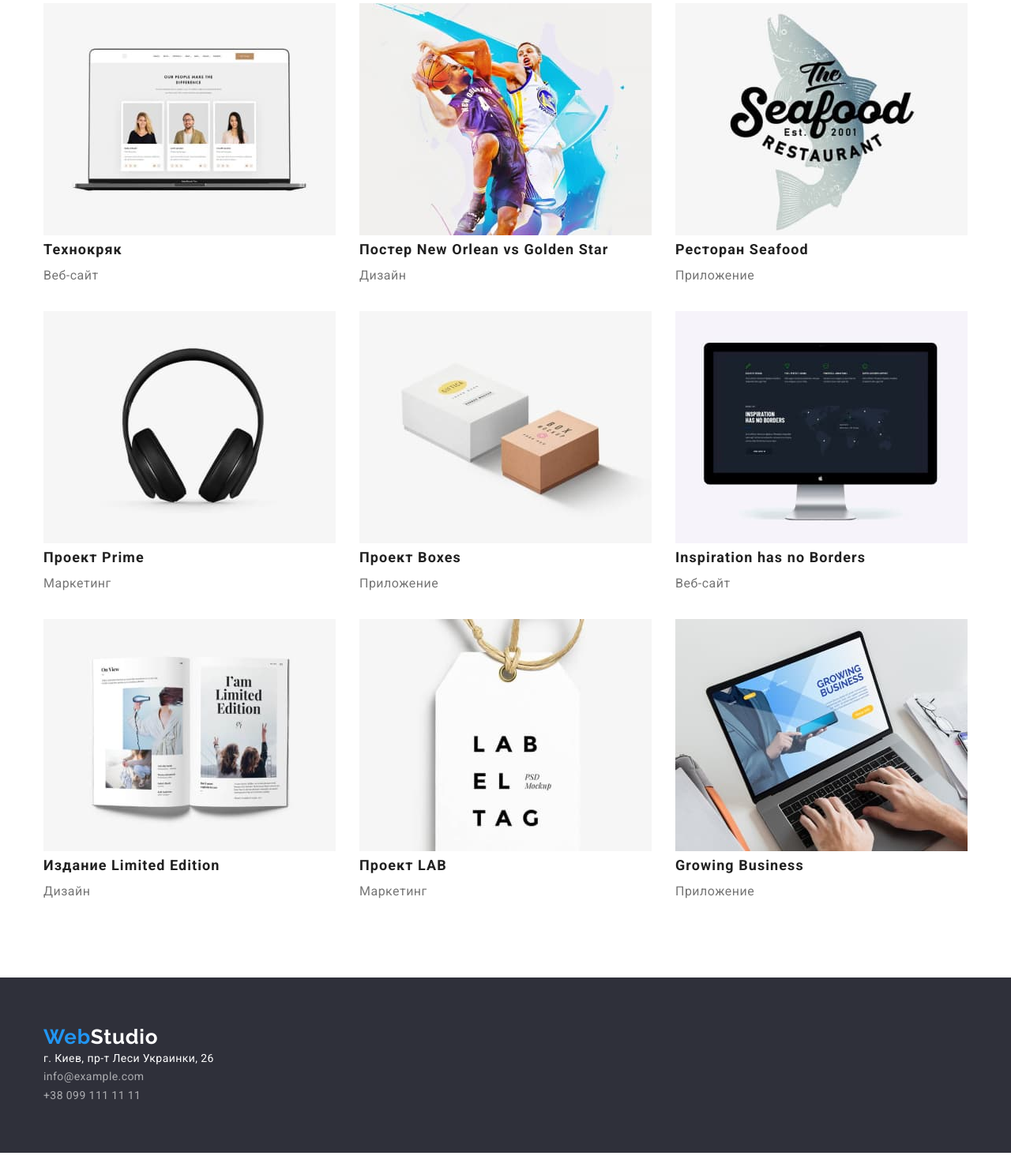
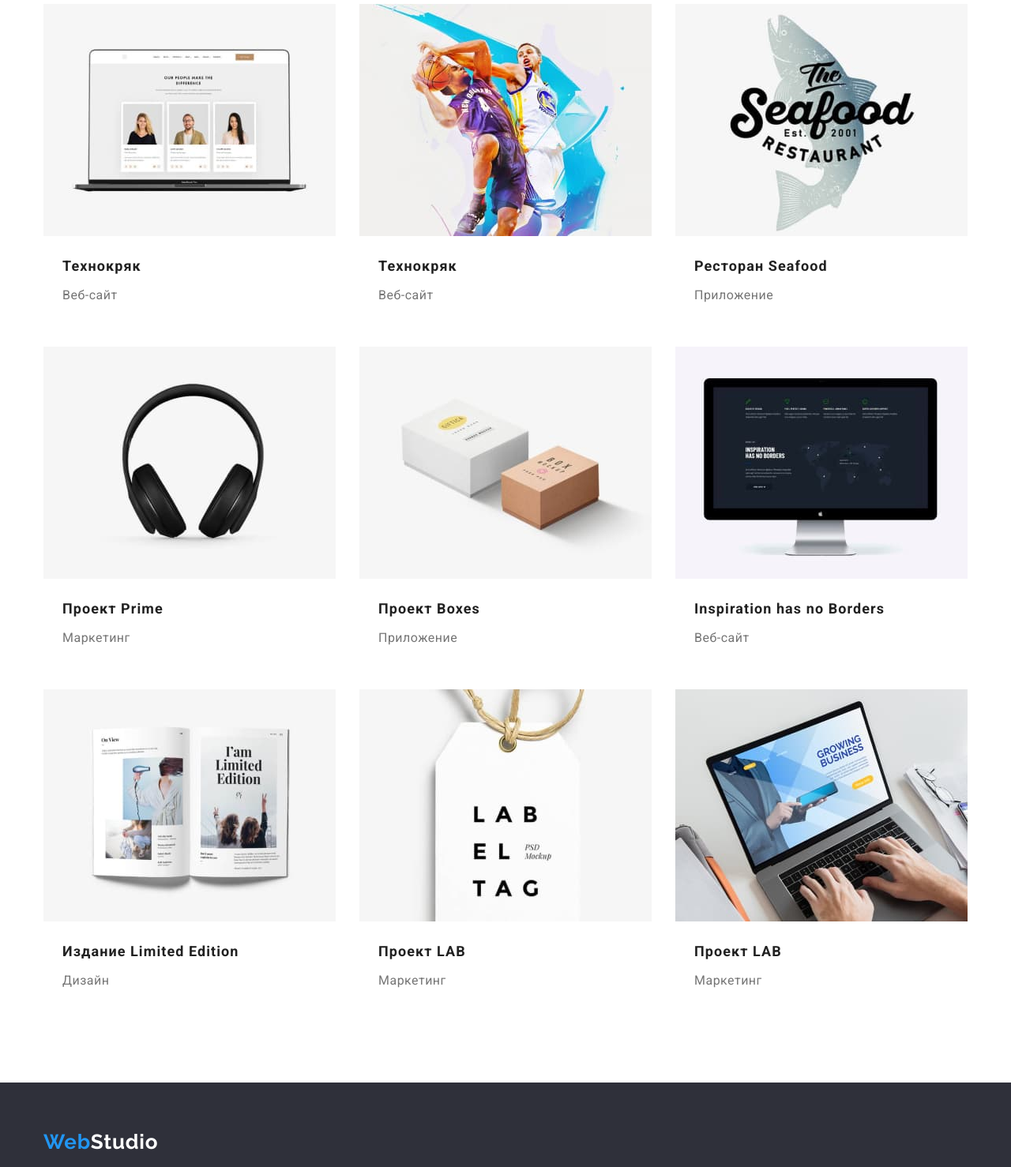
Before and after one commit to kovalyovaov/goit-markup-hw-03, a plain HTML site: page portfolio.html in a window 1280 px wide. Shown: the part 262-1740 px from the top of the page at 79% size. Drawn offline with nearby package versions, Linux system fonts and the light colour scheme.

Commit message:
add mistakes

```diff
--- a/css/styles.css
+++ b/css/styles.css
@@ -35,6 +35,8 @@ ul {
 
 img {
   display: block;
+  max-width: 100%;
+  height: auto;
 }
 
 .container {
@@ -64,8 +66,12 @@ body {
 
 /*----------------HEADER--------------*/
 
+.header {
+  border-bottom: 1px solid #ececec;
+}
 .header-list {
   display: flex;
+  margin-left: 93px;
 }
 
 .header-list li {
@@ -83,7 +89,6 @@ body {
 
 .header-logo-accent {
   color: var(--header-text-color);
-  margin-right: 93px;
 }
 
 .header-logo-accent:hover,
@@ -220,7 +225,6 @@ body {
   display: flex;
   flex-wrap: wrap;
   justify-content: space-between;
-  margin-bottom: 94px;
 }
 
 .reasons-item {
@@ -231,7 +235,7 @@ body {
   width: 370px;
 }
 
-.reasons {
+.section {
   padding-top: 94px;
   padding-bottom: 94px;
 }
@@ -263,14 +267,16 @@ body {
 
 .about {
   background-color: #f5f4fa;
-  padding-top: 94px;
-  padding-bottom: 94px;
 }
 
 .about-list {
   display: flex;
   flex-wrap: wrap;
   /*justify-content: space-between;*/
+}
+.name {
+  padding-top: 30px;
+  padding-bottom: 30px;
 }
 
 .about-item {
@@ -319,6 +325,9 @@ footer {
 }
 
 .footer-logo {
+  margin-bottom: 20px;
+  display: block;
+
   font-family: "Raleway", sans-serif;
   font-weight: 700;
   font-size: 26px;
@@ -331,9 +340,11 @@ footer {
   color: white;
 }
 
+.footer-item:not(:last-child) {
+  margin-bottom: 9px;
+}
+
 .footer-link-adress {
-  margin-top: 20px;
-
   font-style: normal;
   font-size: 14px;
   line-height: 1.71;
@@ -342,8 +353,6 @@ footer {
 }
 
 .footer-link-email {
-  margin-top: 9px;
-
   font-style: normal;
   font-size: 14px;
   line-height: 1.71;
@@ -352,8 +361,6 @@ footer {
 }
 
 .footer-link-tel {
-  margin-top: 9px;
-
   font-style: normal;
   font-size: 14px;
   line-height: 1.71;
@@ -373,9 +380,7 @@ footer {
 }
 
 /*-------PORTFOLIO-----------*/
-.portfolio {
-  padding-top: 94px;
-}
+
 .filtr-list {
   display: flex;
   flex-wrap: wrap;
@@ -401,9 +406,6 @@ footer {
   background-color: var(--accent-color);
   color: var(--btn-color);
 }
-.gallery {
-  padding-bottom: 94px;
-}
 
 .gallery-list {
   display: flex;
@@ -421,7 +423,16 @@ footer {
   margin-bottom: 0px;
 }
 
+.gallery-desk {
+  padding-top: 20px;
+  padding-bottom: 20px;
+  padding-left: 24px;
+  padding-right: 24px;
+}
+
 .gallery-title {
+  margin-bottom: 4px;
+
   font-weight: 700;
   font-size: 18px;
   line-height: calc(36 / 18);
--- a/portfolio.html
+++ b/portfolio.html
@@ -22,8 +22,8 @@
                 <nav class="navig">
                     <a href="" lang="en" class="header-logo">Web<span class="header-logo-accent">Studio</span></a>
                     <ul class="header-list">
-                <li class="header-item"><a href="./index.html" class="header-link">Студия</a></li>
-                <li class="header-item"><a href="" class="header-link current">Портфолио</a></li>
+                        <li class="header-item"><a href="" class="header-link current">Студия</a></li>
+                        <li class="header-item"><a href="./portfolio.html" class="header-link">Портфолио</a></li>
                         <li class="header-item"><a href="" class="header-link">Контакты</a></li>
                     </ul>
                 </nav>
@@ -35,9 +35,10 @@
             </div>
     </header>
 
+
     <main>
 
-        <section class="portfolio">
+        <section class="section portfolio">
             <div class="container">
             <h1 class="visually-hidden">Фильтр</h1>
             <ul class="filtr-list">
@@ -47,57 +48,71 @@
                 <li class="filtr-item"><button type="button" class="filtr-btm">Дизайн</button></li>
                 <li class="filtr-item"><button type="button" class="filtr-btm">Маркетинг</button></li>
             </ul>
-            </div>
-            </section>
 
-            <section class="gallery">
-                <div class="container">
-            <h1 class="visually-hidden">Галерея</h1>
             <ul class="gallery-list">
                 <li class="gallery-item">
                     <img src="./images/portfolio1.jpg" alt="Технокряк" width="370" height="294">
+                    <div class="gallery-desk">
                         <h2 class="gallery-title">Технокряк</h2>
                         <p class="gallery-text">Веб-сайт</p>
+                    </div>
                 </li>
                 <li class="gallery-item">
                     <img src="./images/portfolio2.jpg" alt="Постер Нью Орлеан" width="370" height="294">
-                    <h2 class="gallery-title">Постер New Orlean vs Golden Star</h2>
-                    <p class="gallery-text">Дизайн</p>
+                    <div class="gallery-desk">
+                        <h2 class="gallery-title">Технокряк</h2>
+                        <p class="gallery-text">Веб-сайт</p>
+                    </div>
                 </li>
                 <li class="gallery-item">
                     <img src="./images/portfolio3.jpg" alt="Ресторан" width="370" height="294">
+                    <div class="gallery-desk">
                         <h2 class="gallery-title">Ресторан Seafood</h2>
                         <p class="gallery-text">Приложение</p>
+                    </div>
                 </li>
                 <li class="gallery-item">
                     <img src="./images/portfolio4.jpg" alt="Проект прайм" width="370" height="294">
+                    <div class="gallery-desk">
                         <h2 class="gallery-title">Проект Prime</h2>
                     <p class="gallery-text">Маркетинг</p>
+                </div>
                 </li>
                 <li class="gallery-item">
                     <img src="./images/portfolio5.jpg" alt="Проект бокс" width="370" height="294">
+                    <div class="gallery-desk">
                         <h2 class="gallery-title">Проект Boxes</h2>
                         <p class="gallery-text">Приложение</p>
+                    </div>
                 </li>
                 <li class="gallery-item">
                     <img src="./images/portfolio6.jpg" alt="Вдохновение" width="370" height="294">
+                    <div class="gallery-desk">
                         <h2 class="gallery-title">Inspiration has no Borders</h2>
                         <p class="gallery-text">Веб-сайт</p>
+                    </div>
                 </li>
                 <li class="gallery-item">
                     <img src="./images/portfolio7.jpg" alt="Лимитированое издание" width="370" height="294">
+                    <div class="gallery-desk">
                         <h2 class="gallery-title">Издание Limited Edition</h2>
                         <p class="gallery-text">Дизайн</p>
+                    </div>
                 </li>
                 <li class="gallery-item">
                     <img src="./images/portfolio8.jpg" alt="Проект лаб" width="370" height="294">
+                    <div class="gallery-desk">
                         <h2 class="gallery-title">Проект LAB</h2>
                         <p class="gallery-text">Маркетинг</p>
+                    </div>
                 </li>
                 <li class="gallery-item">
                     <img src="./images/portfolio9.jpg" alt="Рост" width="370" height="294">
-                    <h2 class="gallery-title">Growing Business</h2>
-                    <p class="gallery-text">Приложение</p>
+                    <div class="gallery-desk">
+                        <h2 class="gallery-title">Проект LAB</h2>
+                    <p class="gallery-text">Маркетинг</p>
+                </div>
+
                 </li>
             </ul>
             </div>
```
Also changed, not shown: index.html (+15 -5 lines). Lines whose indentation alone changed are shown as unchanged.
